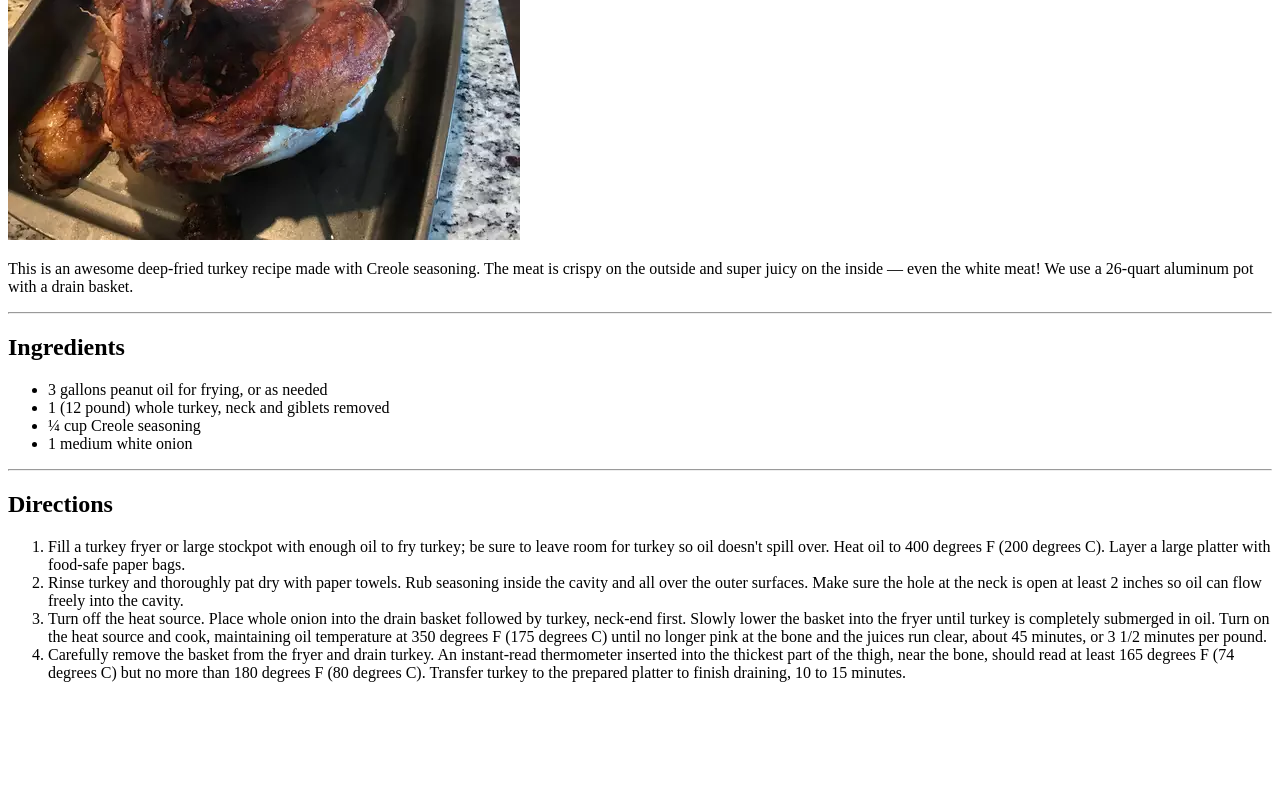
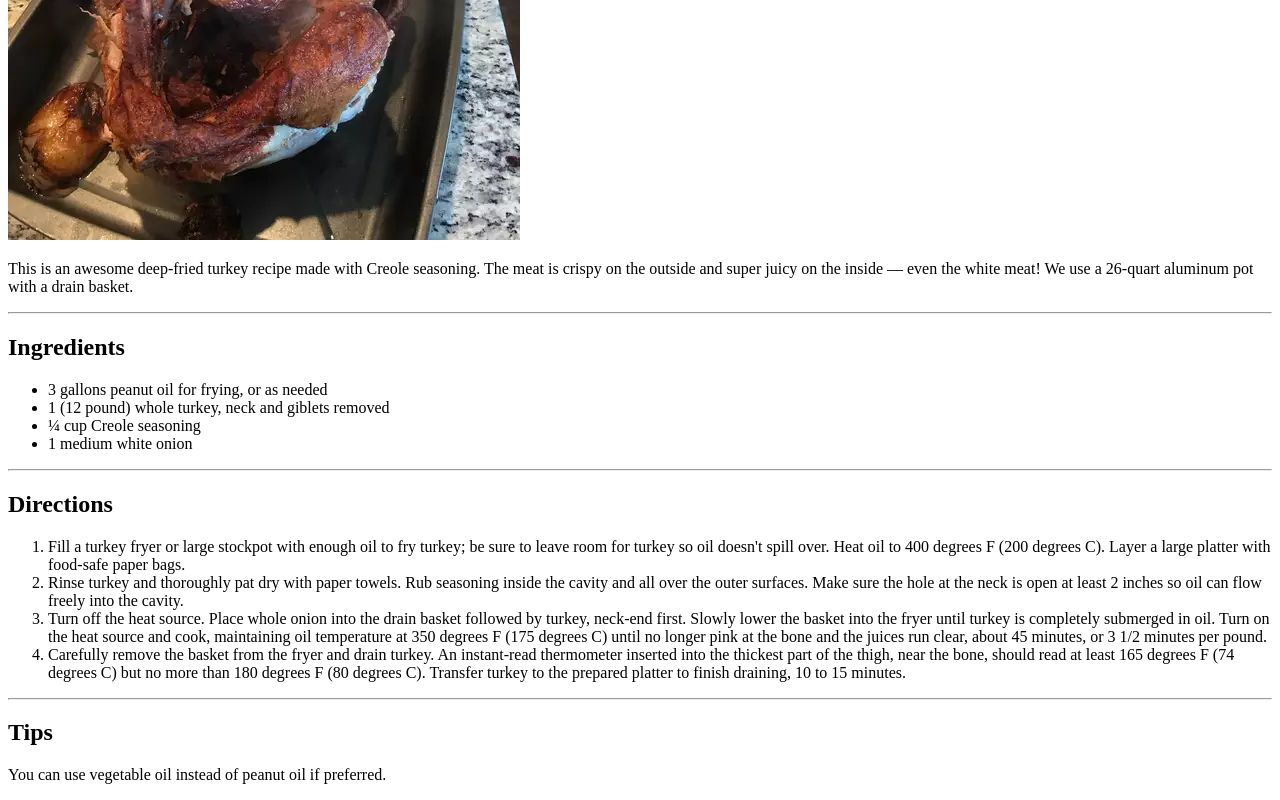
Before and after one commit to juriusuu/odin-recipes, a plain HTML site: page recipes/fried_turkey.html in a window 1280 px wide. Shown: the part 378-1178 px from the top of the page. Before the commit the page ends 1076 px from the top, so only its background shows below. Drawn offline with Linux system fonts and the light colour scheme.

Commit message:
Minimal changes

```diff
--- a/recipes/fried_turkey.html
+++ b/recipes/fried_turkey.html
@@ -58,6 +58,9 @@
           prepared platter to finish draining, 10 to 15 minutes.
         </li>
       </ol>
+      <hr />
+      <h2>Tips</h2>
+      <p>You can use vegetable oil instead of peanut oil if preferred.</p>
     </div>
   </body>
 </html>
```
Also changed, not shown: recipes/tuna_noodle.html (+0 -2 lines).
